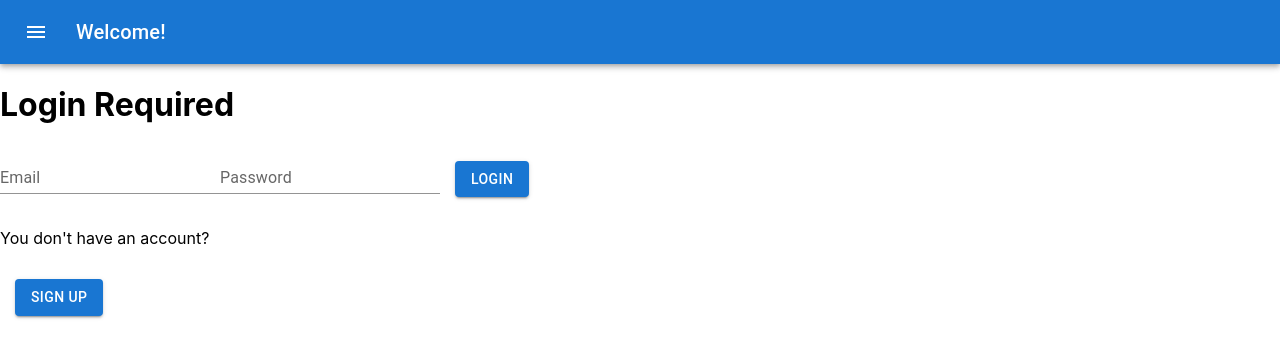
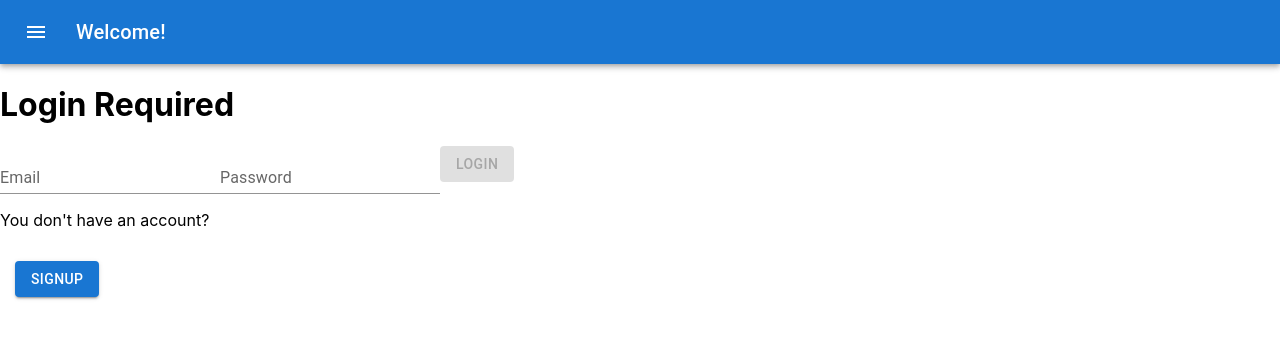
Before and after one commit to SOunit/flashcard-app, a React (Create React App) app: page /auth in a window 1280 px wide. Shown: the top 358 px of the page. Built offline with nearby package versions, Linux system fonts and the light colour scheme.

Commit message:
disabled the submit button on auth page

```diff
--- /dev/null
+++ b/src/components/FormElements/FormButton.js
@@ -0,0 +1,16 @@
+import React from "react";
+
+import Button from "@mui/material/Button";
+
+const FormButton = ({ children, disabled }) => {
+  if (disabled === true) {
+    return (
+      <Button variant="contained" disabled>
+        {children}
+      </Button>
+    );
+  }
+  return <Button variant="contained">{children}</Button>;
+};
+
+export default FormButton;
--- a/src/hooks/use-form.js
+++ b/src/hooks/use-form.js
@@ -10,9 +10,9 @@ const formReducer = (state, action) => {
         }
 
         if (inputId === action.id) {
-          formIsValid = formIsValid || action.isValid;
+          formIsValid = formIsValid && action.isValid;
         } else {
-          formIsValid = formIsValid || state.inputs[inputId].isValid;
+          formIsValid = formIsValid && state.inputs[inputId].isValid;
         }
       }
 
--- a/src/pages/Auth.js
+++ b/src/pages/Auth.js
@@ -9,6 +9,7 @@ import {
 } from "../util/validators";
 import { useForm } from "../hooks/use-form";
 import InputForm from "../components/FormElements/InputForm";
+import FormButton from "../components/FormElements/FormButton";
 import PrimaryButton from "../components/UI/PrimaryButton";
 
 const Auth = () => {
@@ -75,23 +76,18 @@ const Auth = () => {
         id="password"
         label="Password"
         type="password"
-        errorText="Password should be over 6 letters"
+        errorText="Password should be min 6 letters"
         validators={[VALIDATOR_MINLENGTH(6)]}
         onInput={inputHandler}
       />
-      {isLoginMode ? (
-        <>
-          <PrimaryButton onClick={loginHandler}>Login</PrimaryButton>
-          <p>You don't have an account?</p>
-          <PrimaryButton onClick={modeChangeHandler}>Sign Up</PrimaryButton>
-        </>
-      ) : (
-        <>
-          <PrimaryButton onClick={loginHandler}>SignUp</PrimaryButton>
-          <p>You already have an account?</p>
-          <PrimaryButton onClick={modeChangeHandler}>Login</PrimaryButton>
-        </>
-      )}
+
+      <FormButton onClick={loginHandler} disabled={!formState.isValid}>
+        {isLoginMode ? "LOGIN" : "SIGNUP"}
+      </FormButton>
+      <p>You don't have an account?</p>
+      <PrimaryButton onClick={modeChangeHandler}>
+        {isLoginMode ? "SIGNUP" : "LOGIN"}
+      </PrimaryButton>
     </div>
   );
 };
```
